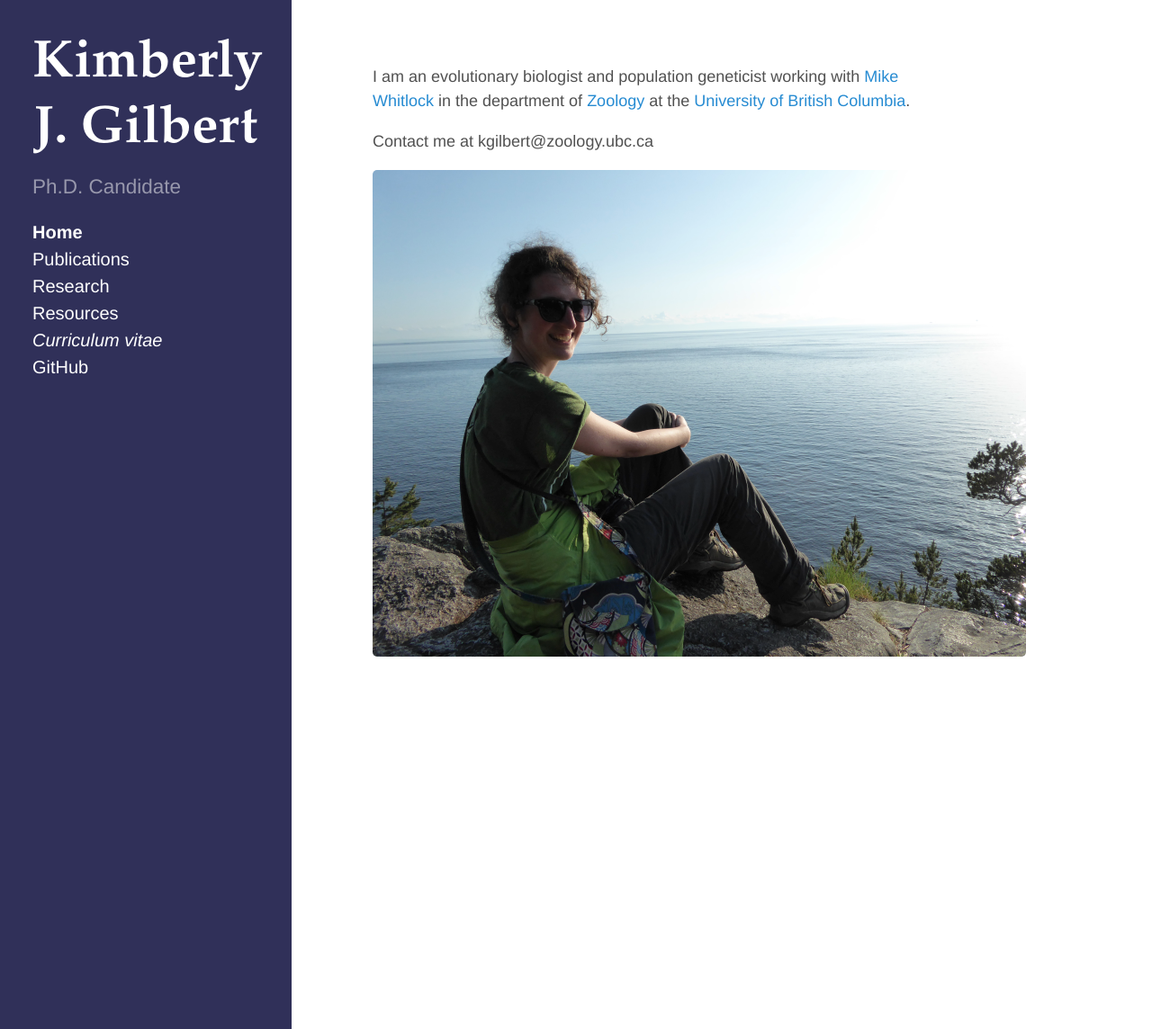
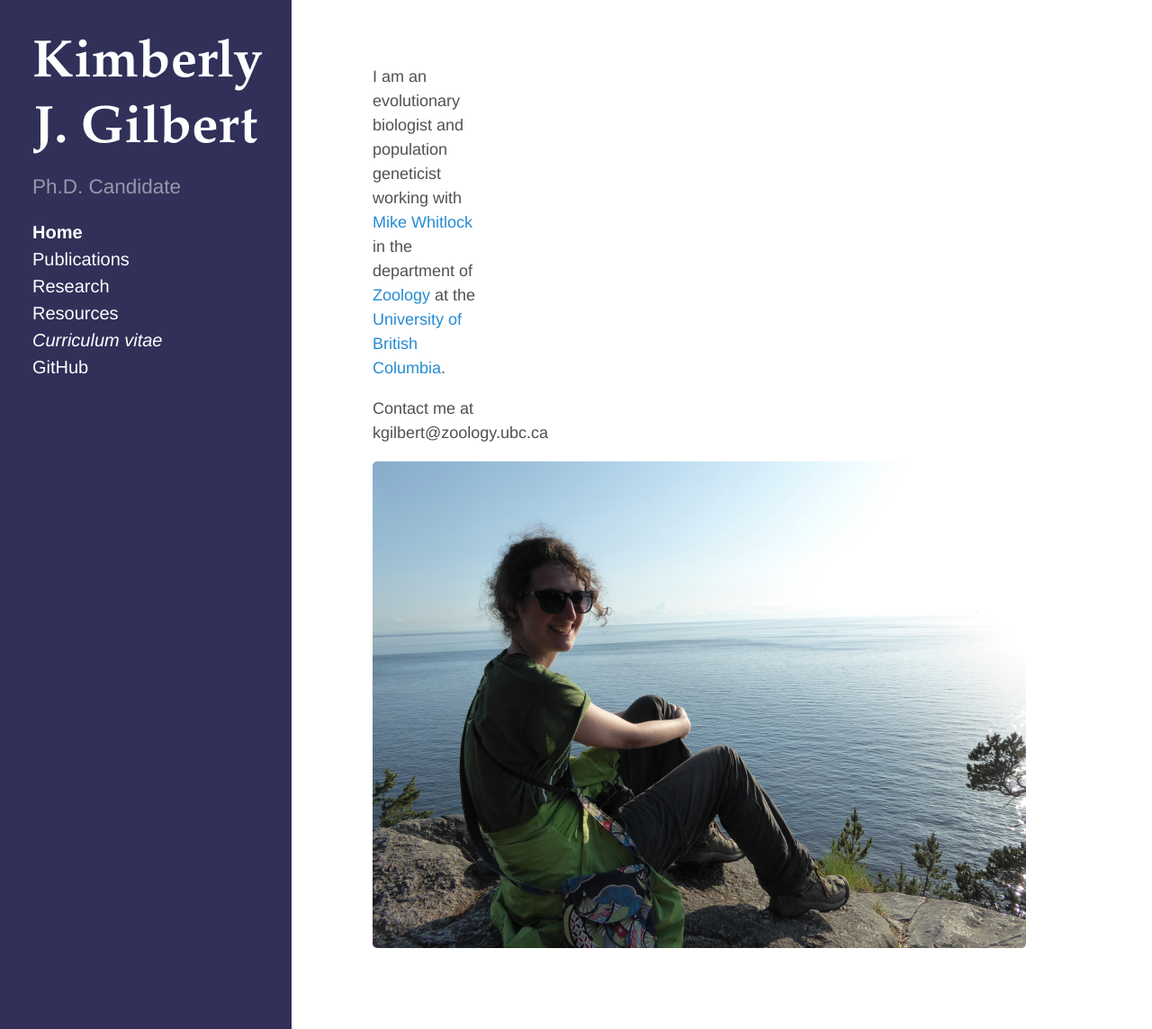
Before and after one commit to kjgilbert/kjgilbert.github.io, a Jekyll site: the page built from index.md, in a window 1280 px wide and 1144 px high. Shown: the whole window at 90% size. Built offline with Jekyll 4.4.1, drawn with Linux system fonts in a browser that asks for light colours; Markdown is read by kramdown in place of the engine named in the settings.

Commit message:
try changing margins

```diff
--- a/public/css/hyde.css
+++ b/public/css/hyde.css
@@ -42,7 +42,7 @@ html {
     font-size: 14px; /* I don't think this changed anything I could detect, orig. was 16*/
   }
 }
-@media (min-width: 80rem) { /*orig. is 58 didn't seem to change anything*/
+@media (min-width: 58rem) { /*seems to change minimum font size based on window size*/
   html {
     font-size: 18px; /* this changes page font size throughout, orig. was 20 */
   }
@@ -137,14 +137,14 @@ a.sidebar-nav-item:focus {
   .content {
     max-width: 38rem;
     margin-left: 20rem;
-    margin-right: 2rem;
+    margin-right: 2rem; /* orig. is 2 */
   }
 }
 
 @media (min-width: 64rem) {
   .content {
     margin-left: 22rem;
-    margin-right: 4rem;
+    margin-right: 40rem; /* orig. is 4 */
   }
 }
 
```
